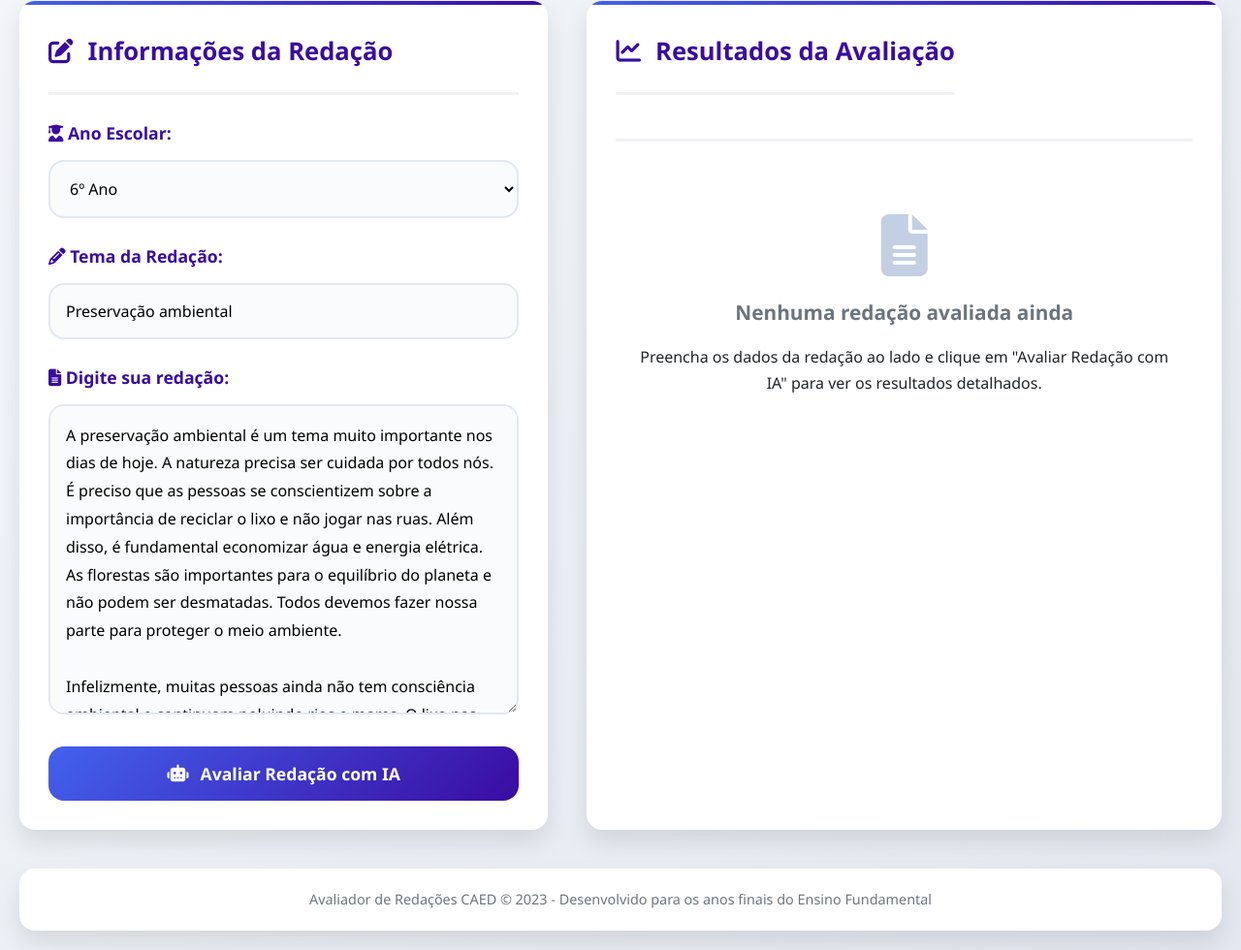
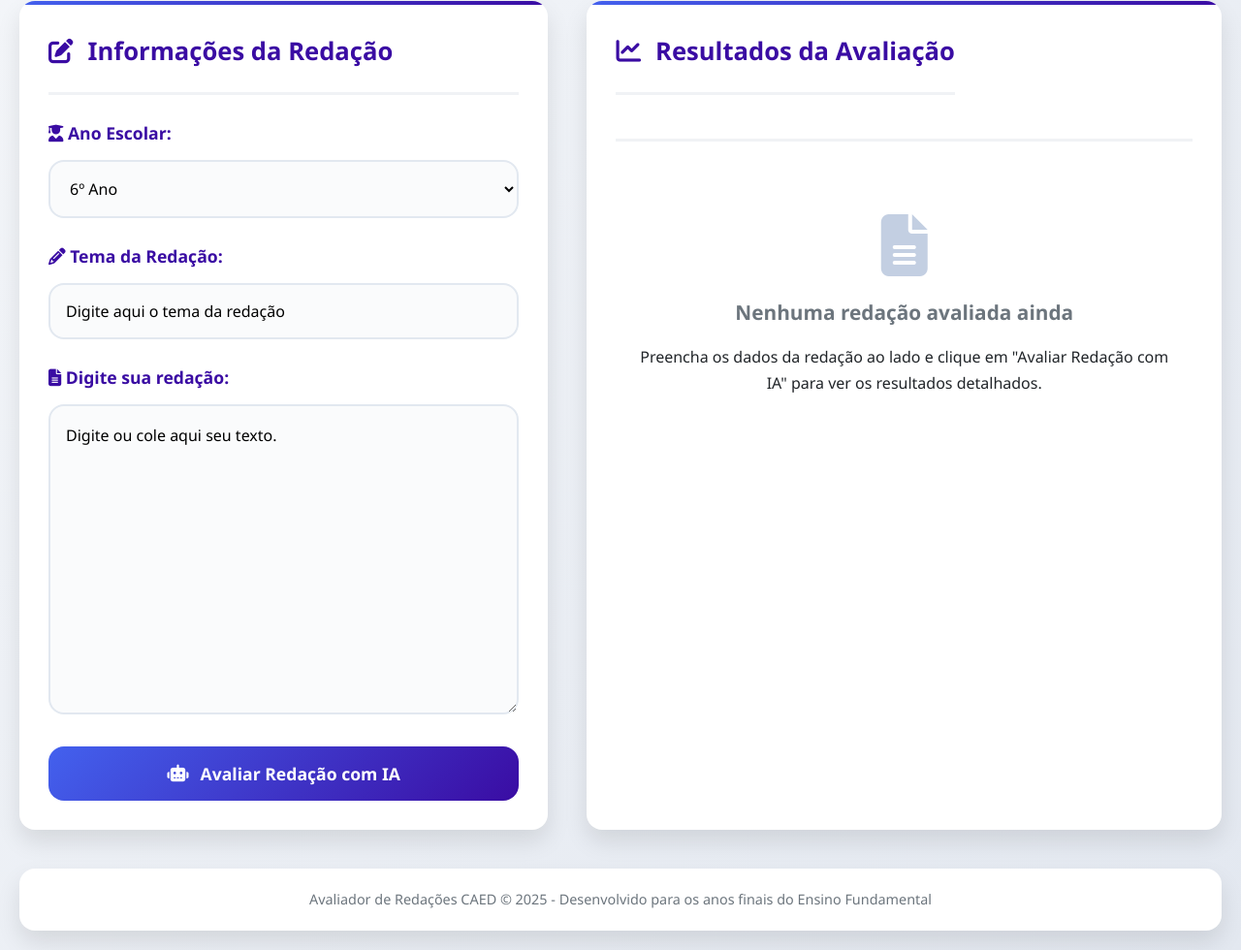
Before and after one commit to 3rickCavalcante/avaliador-CAED-v3, a plain HTML site: page index.html in a window 1280 px wide. Shown: the part 275-1255 px from the top of the page at 97% size. Drawn offline with Linux system fonts and the light colour scheme.

Commit message:
Update index.html

```diff
--- a/index.html
+++ b/index.html
@@ -897,16 +897,12 @@
 
                 <div class="form-group">
                     <label for="theme"><i class="fas fa-pencil-alt"></i> Tema da Redação:</label>
-                    <input type="text" id="theme" placeholder="Ex: A importância da preservação ambiental" value="Preservação ambiental">
+                    <input type="text" id="theme" placeholder="Ex: A importância da preservação ambiental" value="Digite aqui o tema da redação">
                 </div>
 
                 <div class="form-group">
                     <label for="essay"><i class="fas fa-file-alt"></i> Digite sua redação:</label>
-                    <textarea id="essay" placeholder="Cole ou digite sua redação aqui...">A preservação ambiental é um tema muito importante nos dias de hoje. A natureza precisa ser cuidada por todos nós. É preciso que as pessoas se conscientizem sobre a importância de reciclar o lixo e não jogar nas ruas. Além disso, é fundamental economizar água e energia elétrica. As florestas são importantes para o equilíbrio do planeta e não podem ser desmatadas. Todos devemos fazer nossa parte para proteger o meio ambiente.
-
-Infelizmente, muitas pessoas ainda não tem consciência ambiental e continuam poluindo rios e mares. O lixo nas cidades é um grande problema que afeta a saúde pública. É necessário que o governo crie políticas públicas para educar a população sobre a importância da preservação.
-
-Em resumo, cuidar do meio ambiente é essencial para garantir um futuro melhor para as próximas gerações. Cada pequena ação conta quando se trata de proteger nosso planeta.</textarea>
+                    <textarea id="essay" placeholder="Cole ou digite sua redação aqui...">Digite ou cole aqui seu texto.</textarea>
                 </div>
 
                 <button id="evaluate-btn" class="btn">
@@ -1255,7 +1251,7 @@ Em resumo, cuidar do meio ambiente é essencial para garantir um futuro melhor p
         </div>
 
         <footer>
-            <p>Avaliador de Redações CAED &copy; 2023 - Desenvolvido para os anos finais do Ensino Fundamental</p>
+            <p>Avaliador de Redações CAED &copy; 2025 - Desenvolvido para os anos finais do Ensino Fundamental</p>
         </footer>
     </div>
 
```
